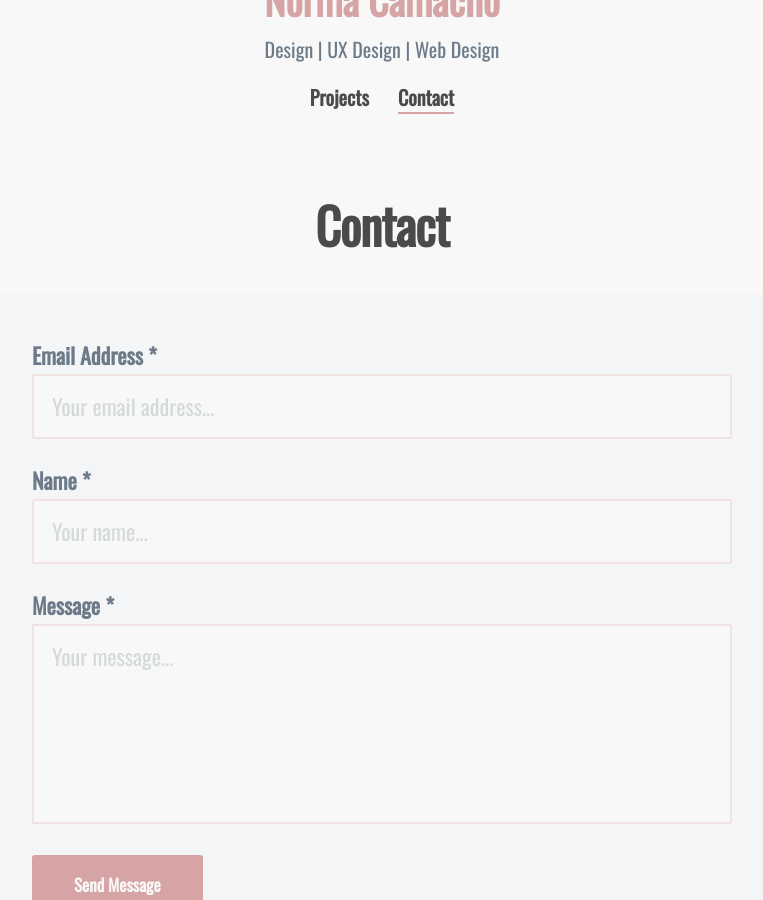
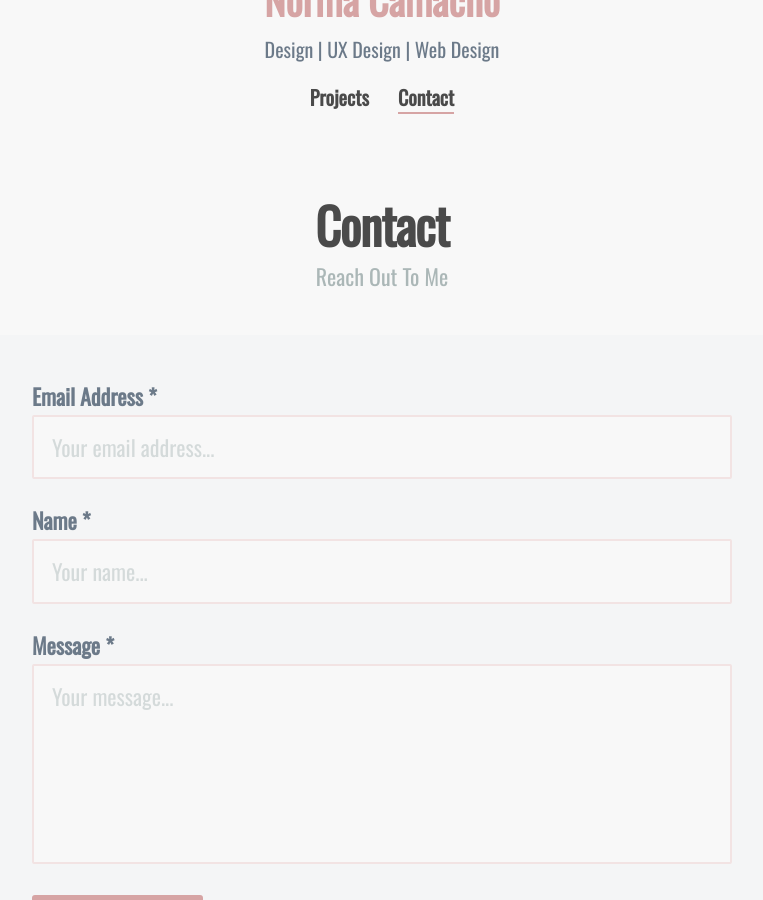
Before and after one commit to noremuhh/noremuhh.github.io, a Jekyll site: the page built from _pages/contact.md, in a window 1280 px wide and 900 px high, scrolled down 2073 px. Shown: the whole window, without its empty margins (258-1021 px from the left). Built offline with Jekyll 4.4.1, drawn with Linux system fonts in a browser that asks for light colours; nearby versions of some CDN libraries.

Commit message:
Updated Contact

```diff
--- a/_pages/contact.md
+++ b/_pages/contact.md
@@ -1,8 +1,7 @@
 ---
 title: Contact
-subtitle:
+subtitle: Reach Out To Me
 description:
-featured_image:
 ---
 
 {% include contact-form.html %}
```
